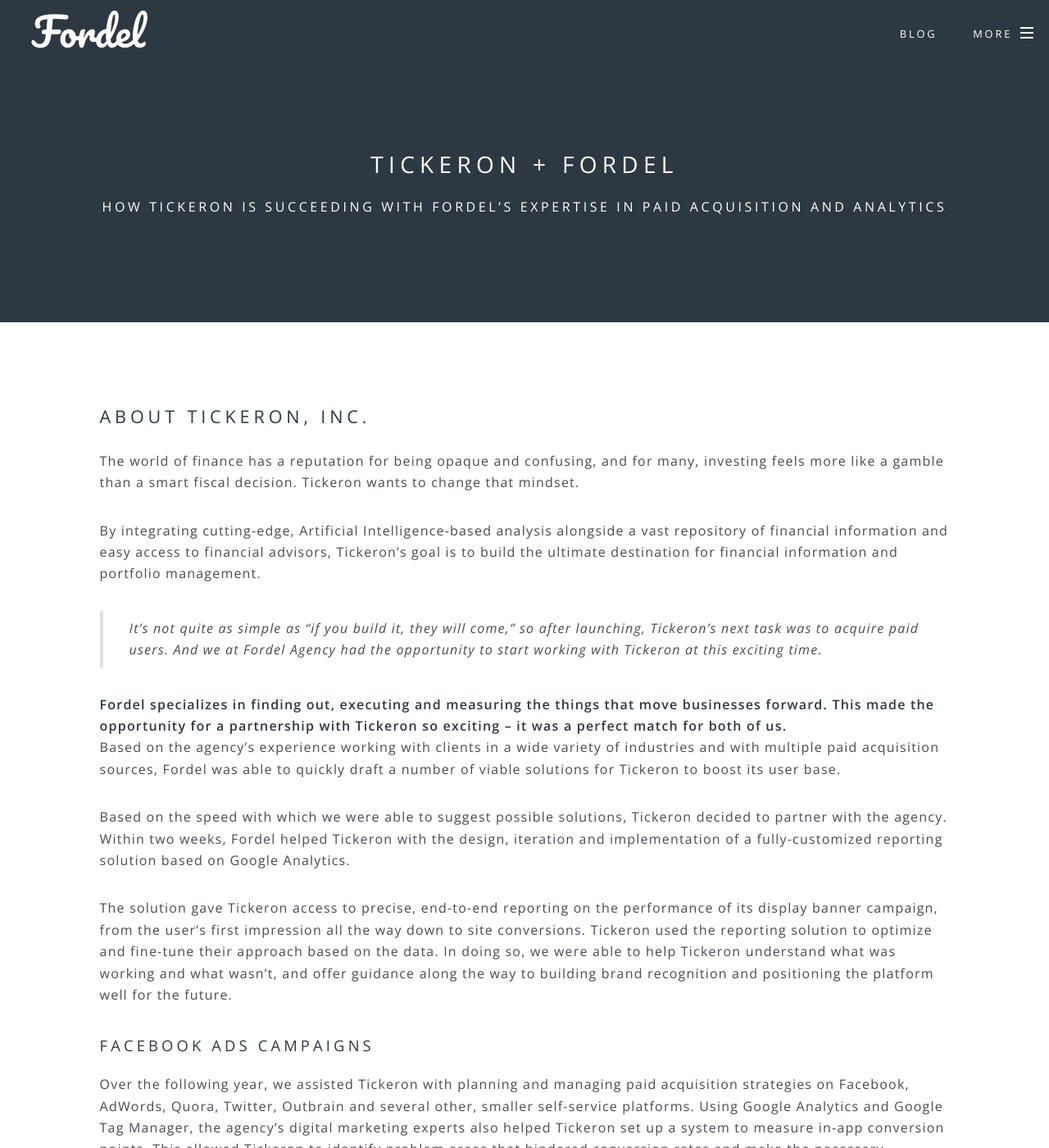
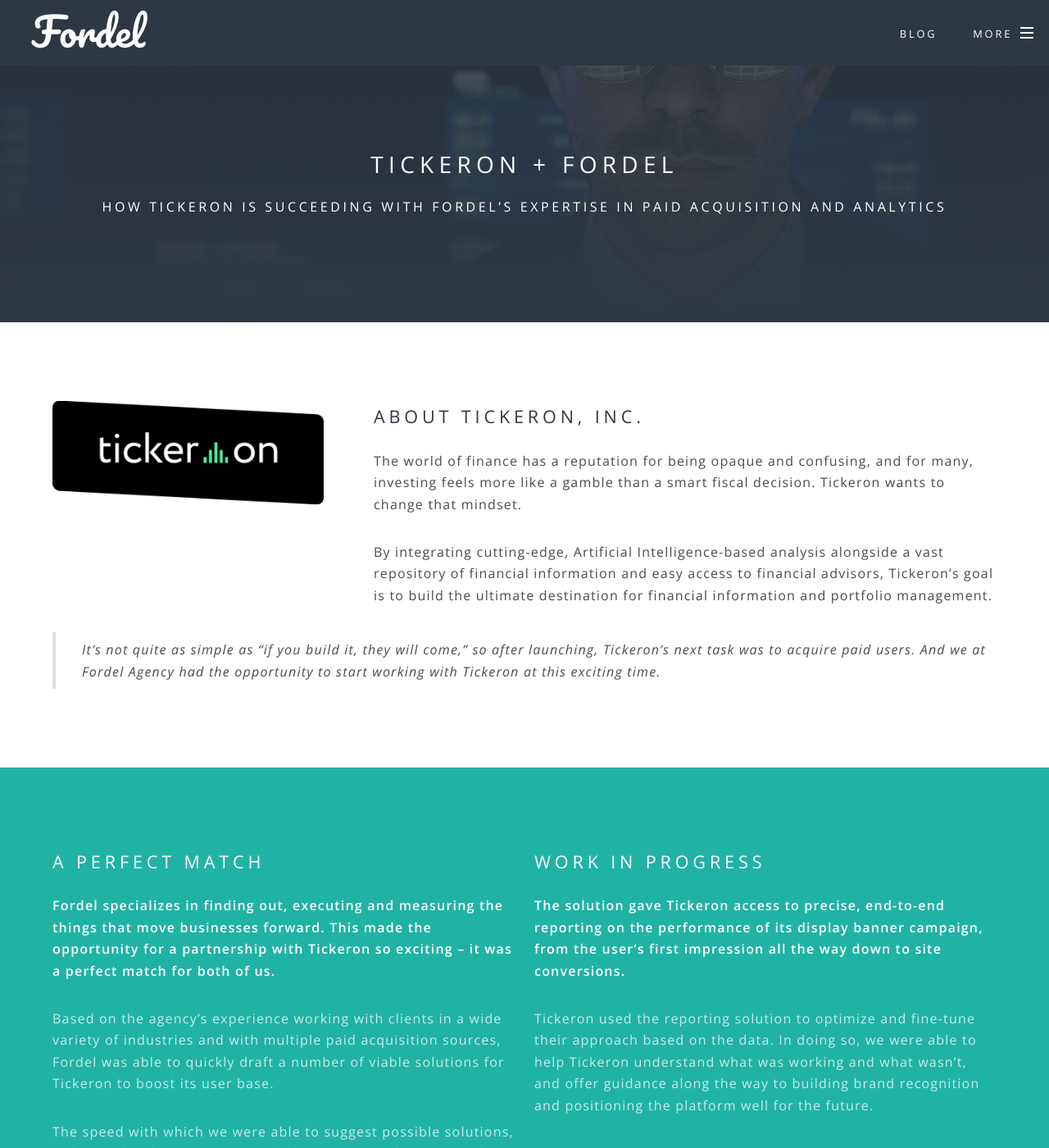
Before and after one commit to dan300/fordel-site, a Jekyll site: the page built from client-stories/tickeron.html, in a window 1280 px wide and 1400 px high. Shown: the whole window at 82% size. Built offline with Jekyll 4.4.1, drawn with Linux system fonts in a browser that asks for light colours; comment, search, counter and statistics services are not loaded; some of the changed text lies outside the part shown.

Commit message:
- New design to Tickeron story - Added company data to footer - Added company data to contacts - Redesigned contacts - Added Tickeron to menu - Removed client story from menu

```diff
--- a/Gemfile
+++ b/Gemfile
@@ -1,5 +1,5 @@
 source 'https://rubygems.org'
-ruby '2.3.3'
+ruby '2.3.7'
 gem 'bundler'
 gem 'jekyll'
 gem 'rack-jekyll'
--- a/_includes/footer.html
+++ b/_includes/footer.html
@@ -6,4 +6,9 @@
       <li><a target="_blank" href="{{site.linkedin}}" class="icon fa-linkedin"><span class="label">Linkedin</span></a></li>
       <li><a target="_blank" href="tel:{{site.telephone}}" class="icon fa-phone"><span class="label">Phone</span></a></li>
     </ul>
+    <ul class="copyright">
+    <li>Fordel OÜ</li>
+    <li>Registered in Estonia, EU
+    <li>Registry code: <a href="https://ariregister.rik.ee/index?lang=eng" target="_blank">14542302</a></li>
+  </ul>
 </footer>
--- a/_includes/header.html
+++ b/_includes/header.html
@@ -1,4 +1,4 @@
-<header id="header"{% if page.layout == 'landing' %} class="alt"{% endif %}>
+<header id="header"{% if page.layout == 'landing' %}class="alt"{% endif %}>
   <h1><a href="{{ site.baseurl }}/">{{ site.title }}</a></h1>
   <nav id="nav">
     <ul>
@@ -8,7 +8,8 @@
         <div id="menu">
         <ul>
             <li><a href="{{ site.baseurl }}/services">What We Do</a></li>
-            <li><a href="{{ site.baseurl }}/client-stories">Client Stories</a></li>
+            <li><a>Client Stories</a></li>
+            <li><a href="{{ site.baseurl }}/client-stories/tickeron" class="icon fa-arrow-right">&nbsp;Tickeron Story</a></li>
             <li><a href="{{ site.baseurl }}/contact">Contact</a></li>
         </ul>
       </li>
--- /dev/null
+++ b/_layouts/clientstory.html
@@ -0,0 +1,14 @@
+---
+layout: default
+---
+
+<article id="main" style>
+
+  <header class="bgtheme-clientstory-tickeron">
+    <h2>{{ page.title }}</h2>
+    <p>{{ page.excerpt }}</p>
+  </header>
+
+  {{ content }}
+
+</article>
--- a/client-stories/tickeron.html
+++ b/client-stories/tickeron.html
@@ -4,27 +4,61 @@
 metaTitle: Small Business Marketing Client Stories - Tickeron
 metaDescription: How Tickeron Is Succeeding With Fordel’s Expertise In Paid Acquisition and Analytics
 userTitle: Tickeron Case Study
-layout: page
+layout: clientstory
 ogImage: this is og image url
 ogDescription: this is an og description
 ogTitle: this is og title
+backgroundImage:
 ---
 
-
-					<section class="wrapper alt style5">
+<section class="wrapper style5">
 	<div class="inner">
+		<div class="row">
+		  <div class="4u">
+		    <img src="../../images/tickeron-logo-skewed-black-background.png" width="90%" alt="">
+		  </div>
+			<div class="8u">
 				<h2>About Tickeron, Inc.</h2>
 				<p>The world of finance has a reputation for being opaque and confusing, and for many, investing feels more like a gamble than a smart fiscal decision. Tickeron wants to change that mindset.</p>
 				<p>By integrating cutting-edge, Artificial Intelligence-based analysis alongside a vast repository of financial information and easy access to financial advisors, Tickeron’s goal is to build the ultimate destination for financial information and portfolio management.</p>
+			</div>
+		</div>
 		<blockquote>It’s not quite as simple as “if you build it, they will come,” so after launching, Tickeron’s next task was to acquire paid users. And we at Fordel Agency had the opportunity to start working with Tickeron at this exciting time.</blockquote>
-							<p><b>Fordel specializes in finding out, executing and measuring the things that move businesses forward. This made the opportunity for a partnership with Tickeron so exciting – it was a perfect match for both of us.</b><br />
+	</div>
+</section>
+
+<section class="wrapper style1">
+<div class="inner">
+		<div class="row">
+		  <div class="6u">
+				<h2>A perfect match</h2>
+				<p><b>Fordel specializes in finding out, executing and measuring the things that move businesses forward. This made the opportunity for a partnership with Tickeron so exciting – it was a perfect match for both of us.</b></p>
 				Based on the agency’s experience working with clients in a wide variety of industries and with multiple paid acquisition sources, Fordel was able to quickly draft a number of viable solutions for Tickeron to boost its user base.</p>
-							<p>Based on the speed with which we were able to suggest possible solutions, Tickeron decided to partner with the agency. Within two weeks, Fordel helped Tickeron with the design, iteration and implementation of a fully-customized reporting solution based on Google Analytics.</p>
-							<p>The solution gave Tickeron access to precise, end-to-end reporting on the performance of its display banner campaign, from the user’s first impression all the way down to site conversions. Tickeron used the reporting solution to optimize and fine-tune their approach based on the data. In doing so, we were able to help Tickeron understand what was working and what wasn’t, and offer guidance along the way to building brand recognition and positioning the platform well for the future.</p>
+				<p>The speed with which we were able to suggest possible solutions, Tickeron decided to partner with the agency. Within two weeks, Fordel helped Tickeron with the design, iteration and implementation of a fully-customized reporting solution based on Google Analytics.</p>
+			</div>
+			<div class="6u">
+				<h2>Work in progress</h2>
+				<p><b>The solution gave Tickeron access to precise, end-to-end reporting on the performance of its display banner campaign, from the user’s first impression all the way down to site conversions.</b></p>
+				<p>Tickeron used the reporting solution to optimize and fine-tune their approach based on the data. In doing so, we were able to help Tickeron understand what was working and what wasn’t, and offer guidance along the way to building brand recognition and positioning the platform well for the future.</p>
+			</div>
+		</div>
+</div>
+</section>
+
+<section class="wrapper style5">
+	<div class="inner">
+		<div class="row">
+			<div class="6u">
+				<img src="../../images/fb-ads.png" width="100%" style="margin-bottom:15px">
 				<h3>Facebook Ads campaigns</h3>
 				<p>Over the following year, we assisted Tickeron with planning and managing paid acquisition strategies on Facebook, AdWords, Quora, Twitter, Outbrain and several other, smaller self-service platforms. Using Google Analytics and Google Tag Manager, the agency’s digital marketing experts also helped Tickeron set up a system to measure in-app conversion points. This allowed Tickeron to identify problem areas that hindered conversion rates and make the necessary adjustments.</p>
+			</div>
+			<div class="6u">
+				<img src="../../images/email-img.png" width="100%" style="margin-bottom:15px">
 				<h3>E-mail automation</h3>
 				<p>Of course, acquiring customers is only half the battle — the other half is keeping them. Using a tool called customer.io, Fordel designed and helped Tickeron implement and maintain a marketing automation campaign intended to add value to paid users along their customer journey.</p>
+			</div>
+		</div>
 		<hr>
 		<h4>Expertise used at Tickeron</h4>
 		<div class="row">
@@ -33,7 +67,6 @@
 					<li>Google Analytics</li>
 					<li>Google Tag Manager</li>
 					<li>Facebook Ads</li>
-
 				</ul>
 			</div>
 			<div class="6u 12u$(medium)">
@@ -66,8 +99,8 @@
 				<li><a href="https://tickeron.com" class="icon fa-building fa-2x"><span class="label">Website</span></a></li>
 			</ul>
 		</div>
+	</div>
 </section>
-
 
 <section id="cta" class="wrapper style3">
 	<div class="inner">
--- a/css/custom.css
+++ b/css/custom.css
@@ -5,7 +5,7 @@
 }
 
 .contactavatar {
-  width: 190px!important;
+  width: 80%!important;
 }
 
 .smaller {
@@ -50,3 +50,20 @@
 		background-size:cover;
 
   }
+
+/* Client Story Related Customizations */
+
+.bgtheme-clientstory-tickeron {
+  	background: linear-gradient( rgba(46, 56, 66, 0.75), rgba(46, 56, 66, 1)), url('../../images/tickeron-case-study-background.jpg');
+		/* background: url('../../images/solutionsurfers-client-case-study-fordel-2.jpg'); */
+		/* background: url('https://tickeron.com/Img/Marketing/design/images/home-slide1.jpg'); */
+
+
+  }
+
+/* Contacts page related customizations */
+
+.companydetails span
+{
+		vertical-align: middle;
+	}
--- a/index.html
+++ b/index.html
@@ -19,7 +19,7 @@
 			<li><a href="https://calendly.com/dan-fordel/30min" target="_blank" class="button special icon fa-phone">Schedule a Call</a></li>
 		</ul>
 	</div>
-	<a href="#one" class="more scrolly">Learn More</a>
+	<a href="#one" class="more scrolly">See more of Fordel</a>
 </section>
 
 <section id="one" class="wrapper style5 special">
```
Also changed, not shown: contact.html (+19 -7 lines), images/email-img.png (added), images/fb-ads.png (added), images/solutionsurfers-client-case-study-fordel-2.jpg (added), images/solutionsurfers-client-case-study-fordel.jpeg (added), images/tickeron-case-study-background.jpg (added), images/tickeron-logo-skewed-black-background.png (added), 1 other file. Lines whose indentation alone changed are shown as unchanged.
